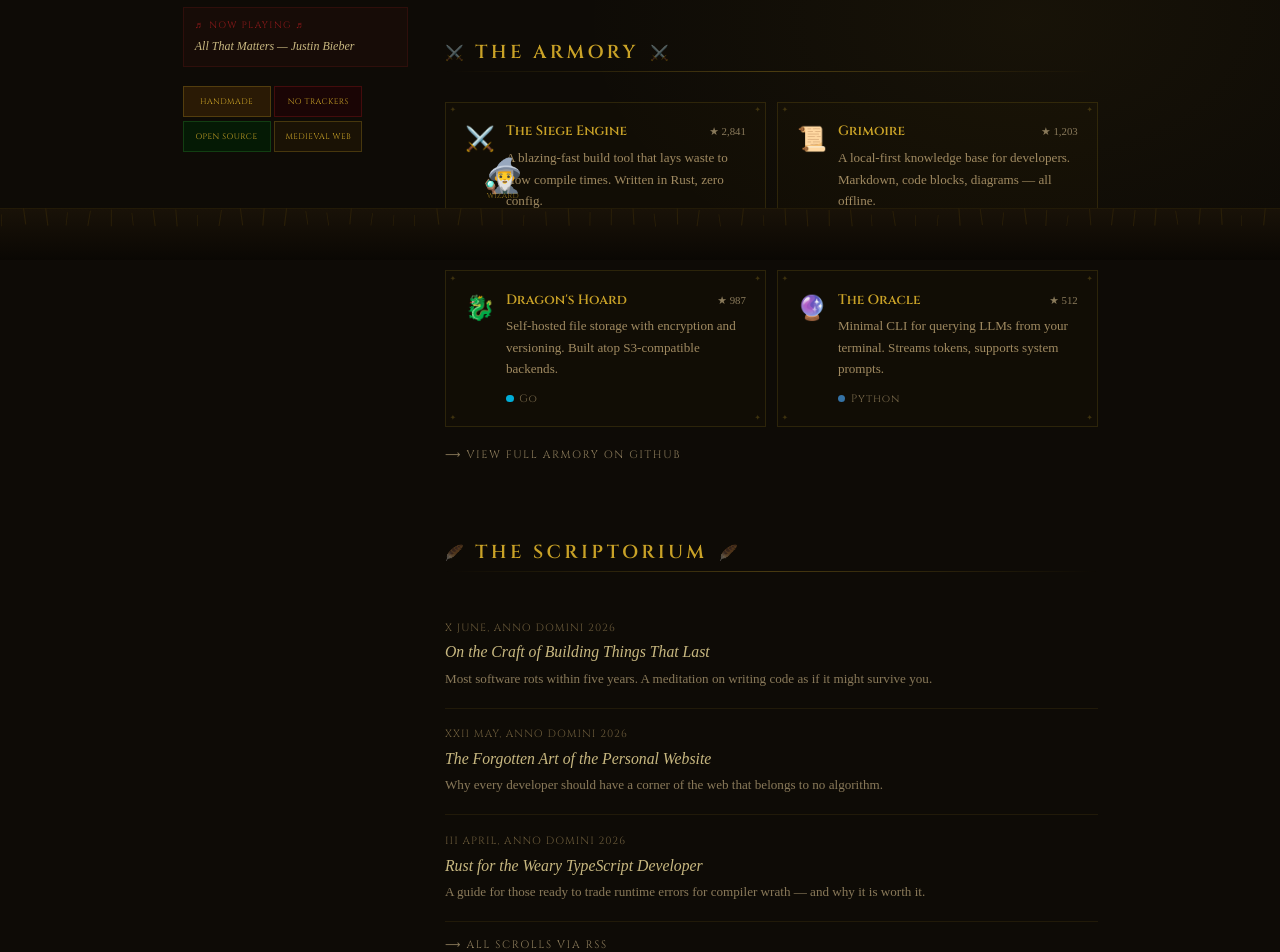
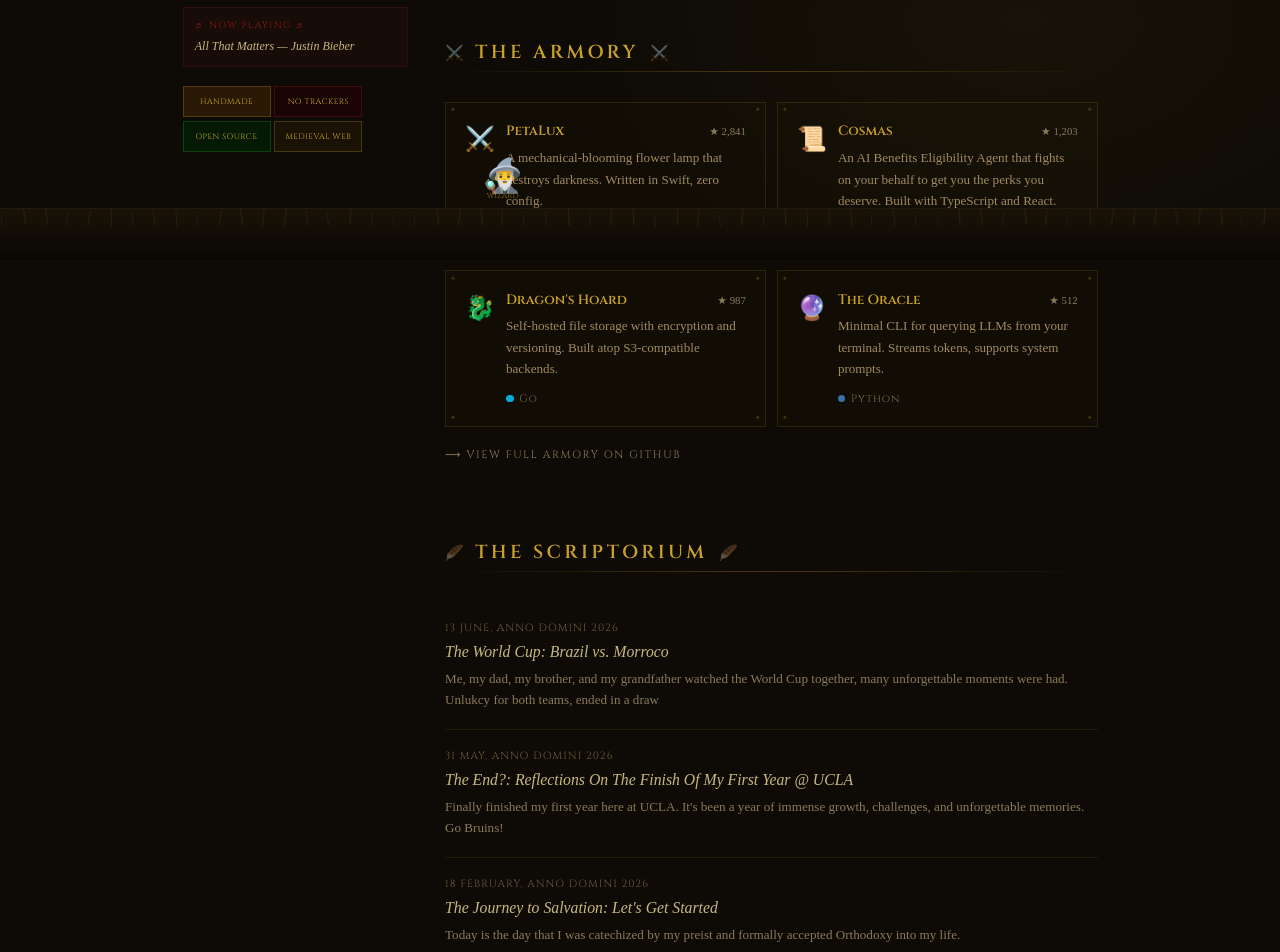
Before and after one commit to AlexNicholasWang/Personal-Website, a React (Vite) app: page / in a window 1280 px wide. Shown: the part 540-1492 px from the top of the page. Built offline with nearby package versions, Linux system fonts and the light colour scheme; a web font is replaced by a local one.

Commit message:
data updated

```diff
--- a/src/app/App.tsx
+++ b/src/app/App.tsx
@@ -103,16 +103,16 @@ const STYLES = `
 ───────────────────────────────────────────── */
 const PROJECTS = [
   {
-    name: "The Siege Engine",
-    desc: "A blazing-fast build tool that lays waste to slow compile times. Written in Rust, zero config.",
+    name: "PetaLux",
+    desc: "A mechanical-blooming flower lamp that destroys darkness. Written in Swift, zero config.",
     rune: "⚔️",
-    lang: "Rust",
+    lang: "Swift",
     langColor: "#ce422b",
     stars: 2841,
   },
   {
-    name: "Grimoire",
-    desc: "A local-first knowledge base for developers. Markdown, code blocks, diagrams — all offline.",
+    name: "Cosmas",
+    desc: "An AI Benefits Eligibility Agent that fights on your behalf to get you the perks you deserve. Built with TypeScript and React.",
     rune: "📜",
     lang: "TypeScript",
     langColor: "#3178c6",
@@ -138,19 +138,19 @@ const PROJECTS = [
 
 const POSTS = [
   {
-    date: "X June, Anno Domini 2026",
-    title: "On the Craft of Building Things That Last",
-    excerpt: "Most software rots within five years. A meditation on writing code as if it might survive you.",
+    date: "13 June, Anno Domini 2026",
+    title: "The World Cup: Brazil vs. Morroco",
+    excerpt: "Me, my dad, my brother, and my grandfather watched the World Cup together, many unforgettable moments were had. Unlukcy for both teams, ended in a draw",
   },
   {
-    date: "XXII May, Anno Domini 2026",
-    title: "The Forgotten Art of the Personal Website",
-    excerpt: "Why every developer should have a corner of the web that belongs to no algorithm.",
+    date: "31 May, Anno Domini 2026",
+    title: "The End?: Reflections On The Finish Of My First Year @ UCLA",
+    excerpt: "Finally finished my first year here at UCLA. It's been a year of immense growth, challenges, and unforgettable memories. Go Bruins!",
   },
   {
-    date: "III April, Anno Domini 2026",
-    title: "Rust for the Weary TypeScript Developer",
-    excerpt: "A guide for those ready to trade runtime errors for compiler wrath — and why it is worth it.",
+    date: "18 February, Anno Domini 2026",
+    title: "The Journey to Salvation: Let's Get Started",
+    excerpt: "Today is the day that I was catechized by my preist and formally accepted Orthodoxy into my life.",
   },
 ];
 
```
